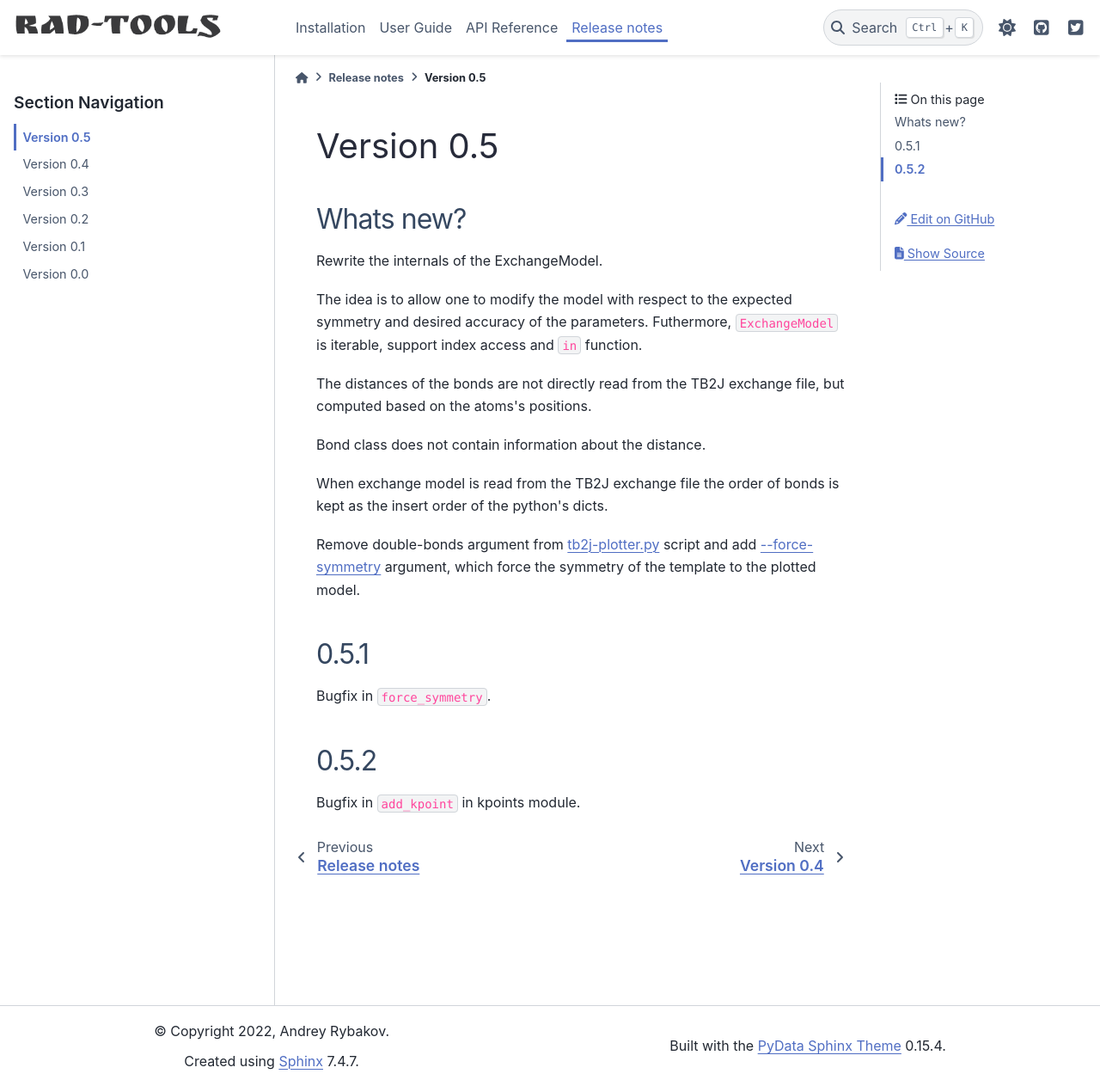
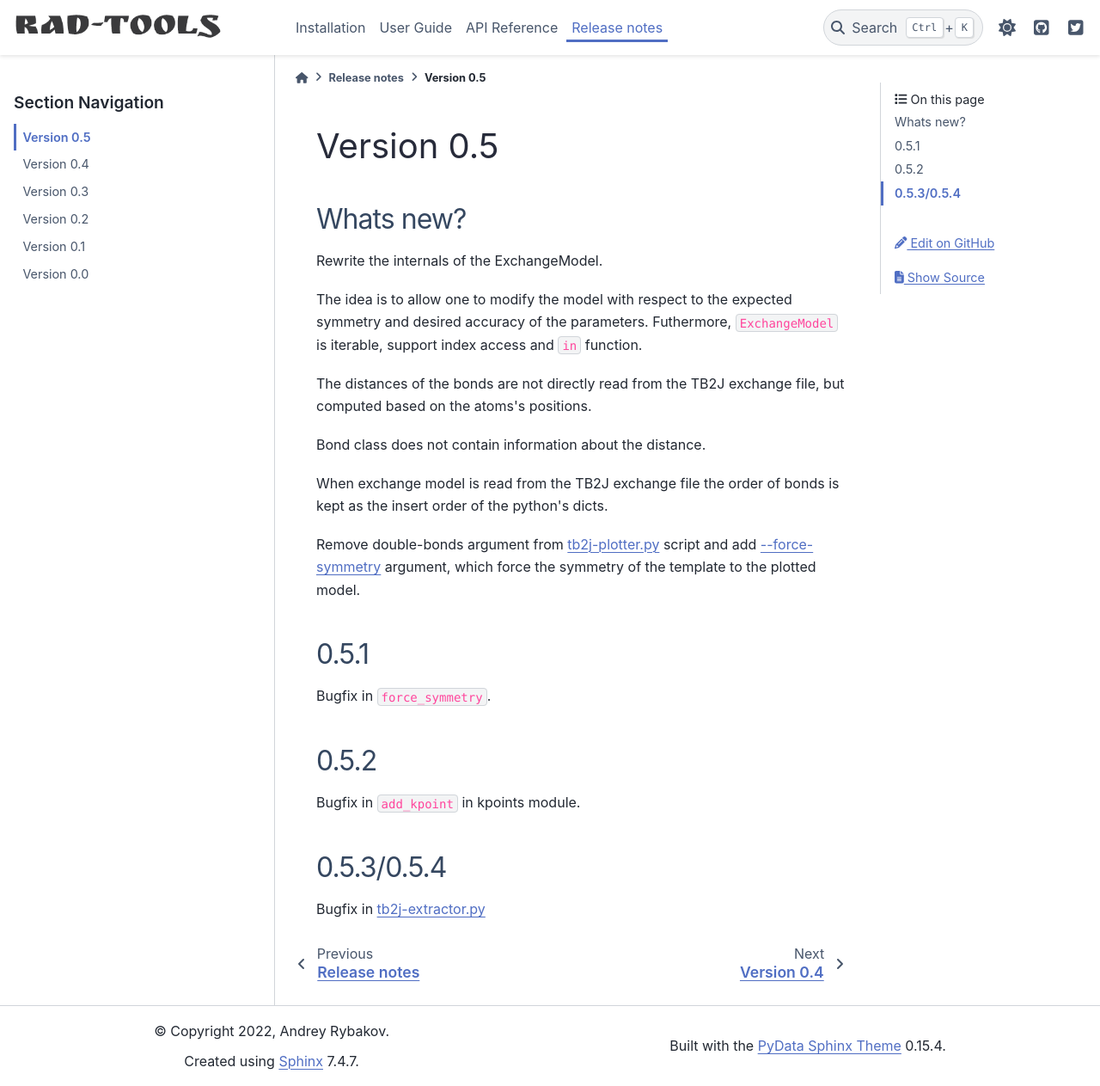
Before and after one commit to adrybakov/rad-tools, a Sphinx documentation site: the page built from docs/source/release-notes/0.5.rst, in a window 1280 px wide and 1263 px high. Shown: the whole window at 86% size. Built offline with Sphinx 7.4.7 and the PyData theme 0.15.4, drawn with Linux system fonts in a browser that asks for light colours.

Commit message:
release prepare

```diff
--- a/docs/source/release-notes/0.5.rst
+++ b/docs/source/release-notes/0.5.rst
@@ -35,3 +35,7 @@ Bugfix in ``force_symmetry``.
 -----
 
 Bugfix in ``add_kpoint`` in kpoints module.
+
+0.5.3/0.5.4
+-----------
+Bugfix in :ref:`tb2j-extractor.py <tb2j-extractor>`
--- a/rad_tools/__init__.py
+++ b/rad_tools/__init__.py
@@ -2,4 +2,4 @@ r"""
 All tools from the package.
 """
 
-__version__ = "0.5.3"
+__version__ = "0.5.4"
```
